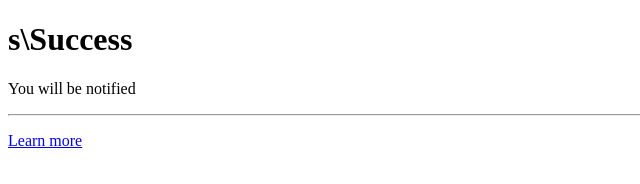
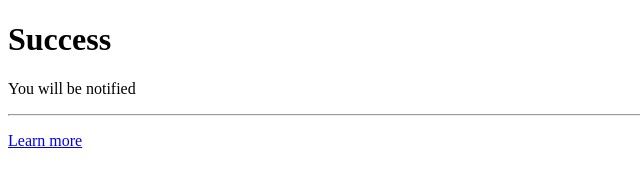
Before and after one commit to rameswar-oss/exp-git, a website: page s.html in a window 1280 px wide. Shown: the full height of the page, 0-640 px from the left. Drawn offline with Linux system fonts and the light colour scheme.

Commit message:
chick v1

```diff
--- a/s.html
+++ b/s.html
@@ -6,7 +6,7 @@
   </head>
   <body>
     <div class="jumbotron">
-  <h1 class="display-4">s\Success</h1>
+  <h1 class="display-4">Success</h1>
   <p class="lead">You will be notified</p>
   <hr class="my-4">
   <!--<p>It uses utility classes for typography and spacing to space content out within the larger container.</p>-->
```
